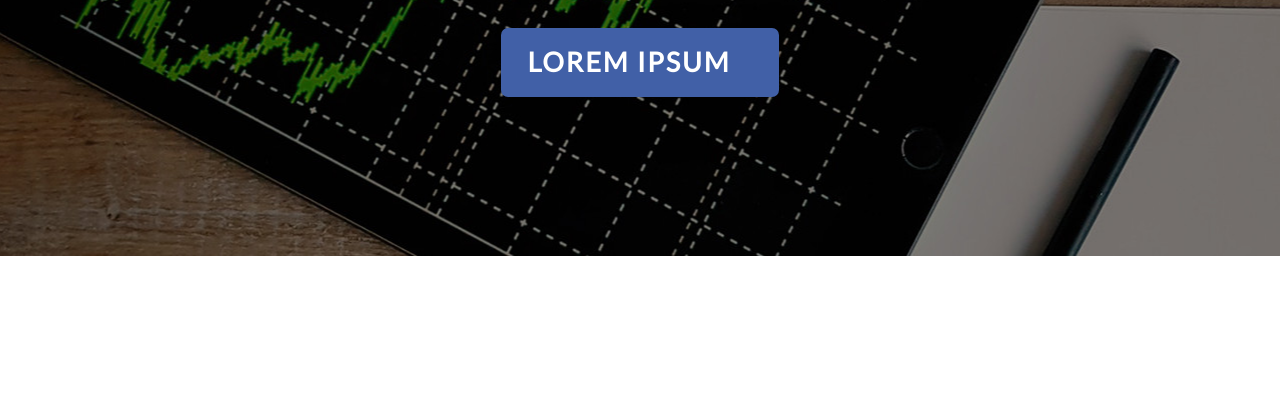
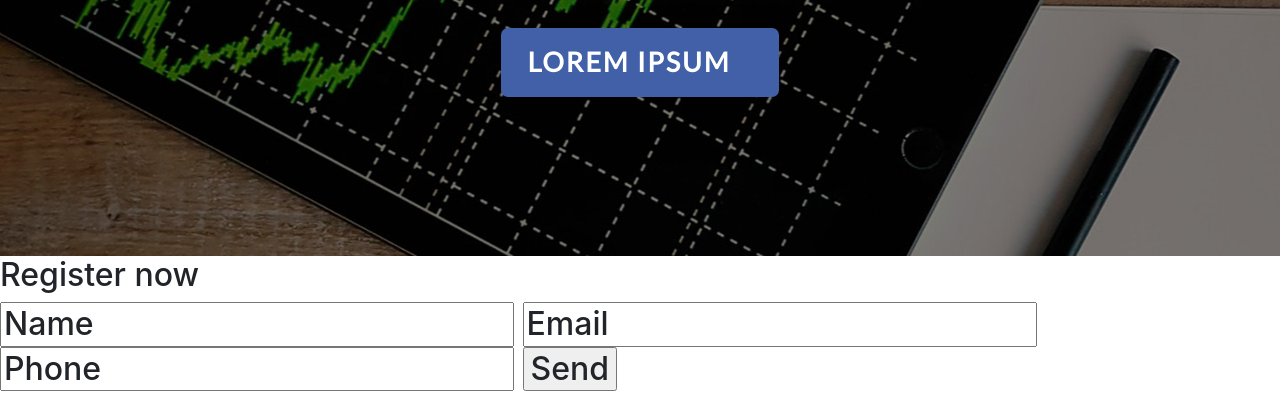
Before and after one commit to PawelSzy/clean-traning, a website: page index.html in a window 1280 px wide. Shown: the part 508-907 px from the top of the page. Before the commit the page ends 800 px from the top, so only its background shows below. Drawn offline with nearby package versions, Linux system fonts and the light colour scheme.

Commit message:
Add form register

```diff
--- a/index.html
+++ b/index.html
@@ -63,7 +63,17 @@
             </div>
         </header>
 
-        <div></div>
+        <div class="register-form">
+            <h2 class="register-form_header">Register now<h2>
+
+            <form action="">
+                <input type="text" name="Name" value="Name" id="" />
+                <input type="text" name="Email" value="Email" id="" />
+                <input type="text" name="Phone" value="Phone" id="" />
+                <input type="submit" name="Submit" value="Send" />
+            </form>
+        </div>
+
         <div></div>
         <div></div>
         <footer></footer>
```
